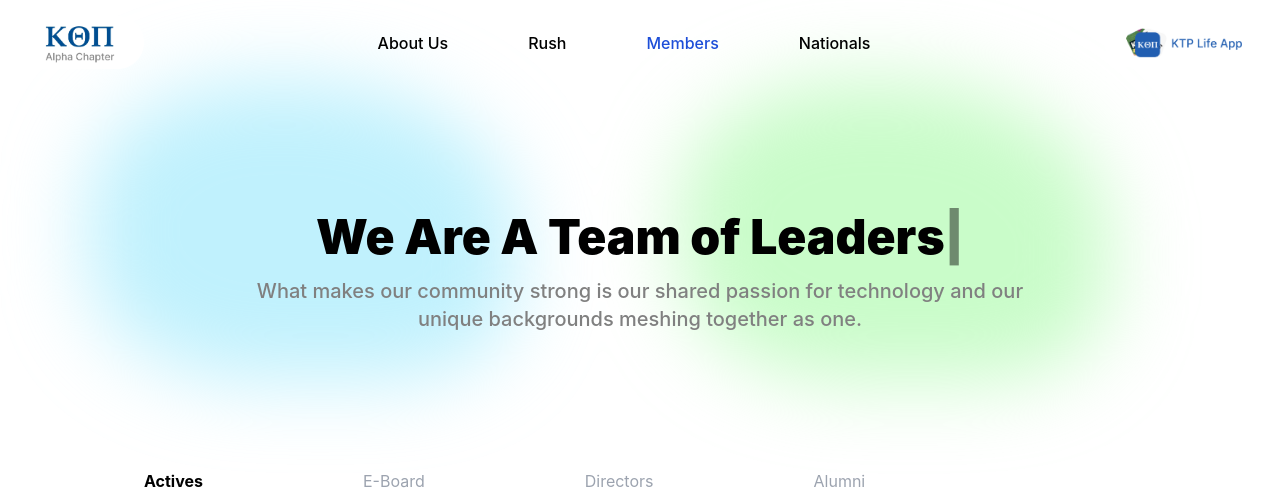
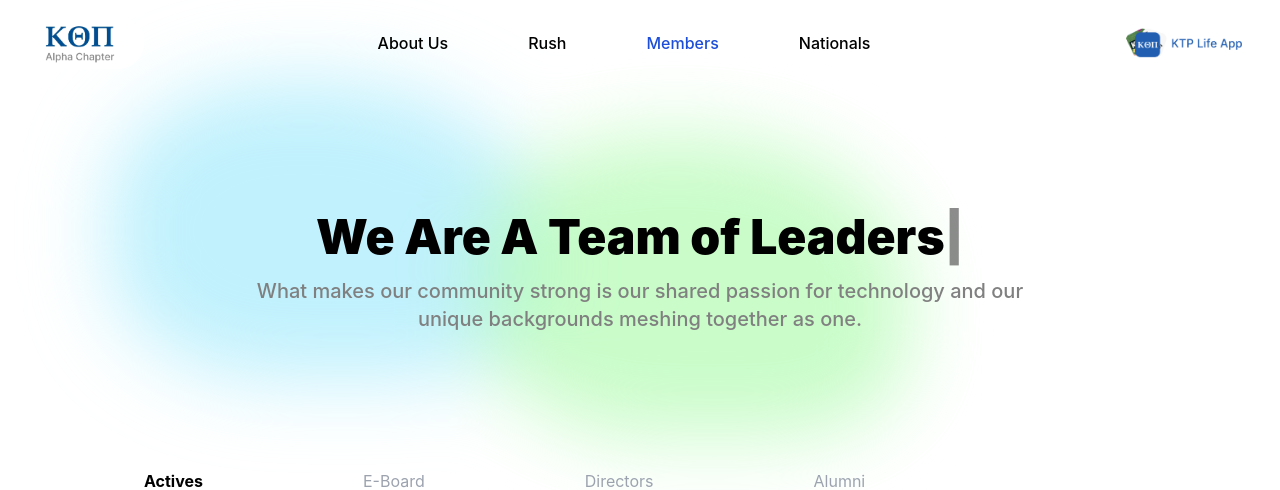
Before and after one commit to natalieramirez22/ktp-website, a React (Create React App) app: page /members in a window 1280 px wide. Shown: the top 490 px of the page. Built offline with nearby package versions, Linux system fonts and the light colour scheme.

Commit message:
added schools to nationals and finished members

```diff
--- a/package.json
+++ b/package.json
@@ -47,6 +47,6 @@
   "devDependencies": {
     "autoprefixer": "^10.4.19",
     "postcss": "^8.4.38",
-    "tailwindcss": "^3.4.4"
+    "tailwindcss": "^3.4.6"
   }
 }
--- a/src/index.css
+++ b/src/index.css
@@ -146,7 +146,7 @@ code {
   left: calc(40% - 215px);
   top: 10%;
   transform: rotate(-180deg);
-  animation: blob-movement-one 4s ease-in-out infinite both;
+  animation: blob-movement-one 10s ease-in-out infinite both;
 }
 
 .shape-blob.nine {
@@ -156,7 +156,7 @@ code {
   left: calc(70% - 215px);
   top: 10%;
   transform: rotate(-180deg);
-  animation: blob-movement-two 6s ease-in-out infinite both;
+  animation: blob-movement-two 15s ease-in-out infinite both;
 }
 
 .shape-blob.rush-static-green {
--- a/src/members.js
+++ b/src/members.js
@@ -325,7 +325,7 @@ function Members() {
           {/* Company logos image */}
           {selectedCategory === 'Alumni' && (
             <div className="flex justify-center items-center">
-              <div className="relative logo-container" onMouseMove={handleMouseMove} style={{ width: '100%', height: 'auto', position: 'relative' }}>
+              <div className="relative logo-container" onMouseMove={handleMouseMove} style={{ width: '50%', height: 'auto', position: 'relative' }}>
                 <img src={LogoImages} alt="Company logos" className="w-1/2 h-1/2 logo-image grayscale mx-auto" />
                 <div
                   className="logo-overlay"
@@ -351,7 +351,7 @@ function Members() {
                 .map((member) => (
                   <div key={member.name} className="flex items-center p-4 e-board-member">
                     <img src={member.imageUrl} alt={member.name} className="w-40 h-40 object-cover mr-4" />
-                    <div className="info">
+                    <div>
                       <p className="text-lg font-semibold">{member.name}</p>
                       <p className="text-blue-600">{member.role}</p>
                       <p>{member.description}</p>
@@ -366,7 +366,7 @@ function Members() {
                 .map((member) => (
                   <div key={member.name} className="flex items-center p-4 director-member">
                     <img src={member.imageUrl} alt={member.name} className="w-40 h-40 object-cover mr-4" />
-                    <div className="info">
+                    <div>
                       <p className="text-lg font-semibold">{member.name}</p>
                       <p className="text-blue-600">{member.role}</p>
                       <p>{member.description}</p>
```
Also changed, not shown: 1 other file (tests, documents, lock files or other folders).
